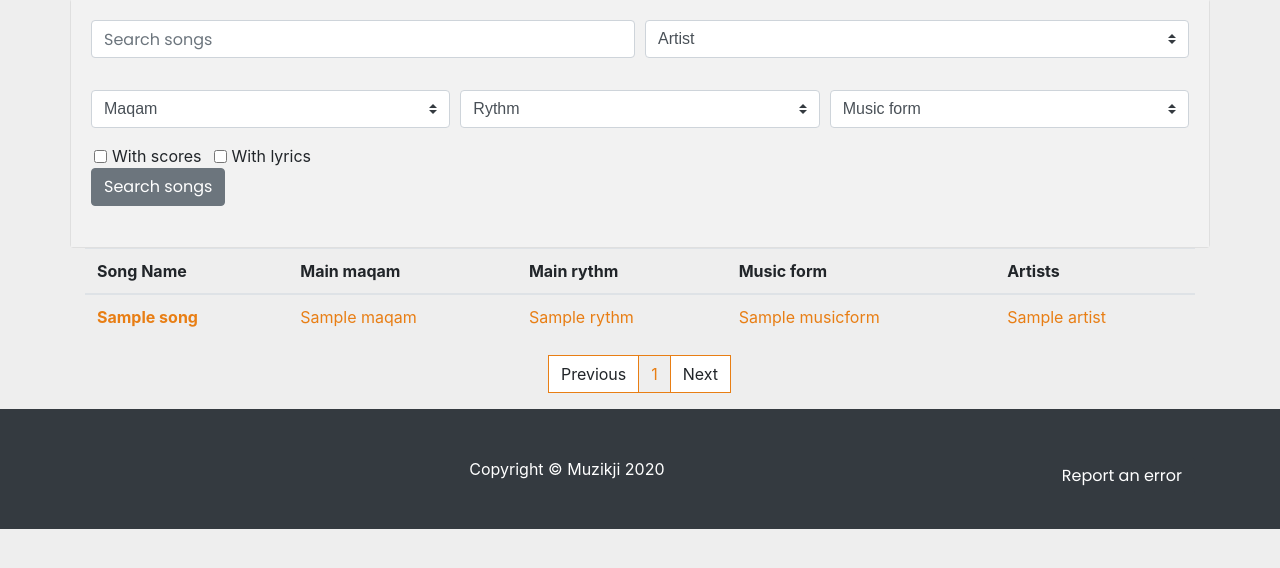
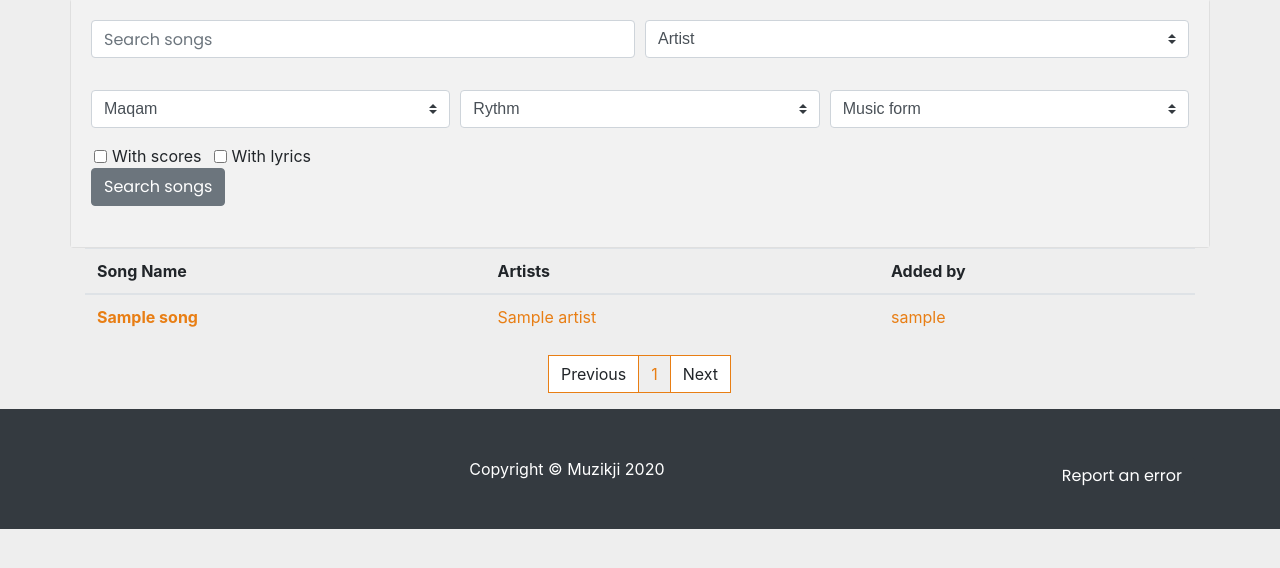
Before and after one commit to Mazen21/musikji, a Django app: page /archive/song/ in a window 1280 px wide. Shown: the part 116-684 px from the top of the page. Run offline with Django 3.2, Linux system fonts and the light colour scheme; tables that the repository leaves empty hold one stand-in row (values such as "Sample post"); some libraries are stand-ins or nearby versions.

Commit message:
corect table size in song home

```diff
--- a/archive/templates/archive/song.html
+++ b/archive/templates/archive/song.html
@@ -9,26 +9,19 @@
                         <thead>
                             <tr>
                                 <th scope="col">Song Name</th>
-                                <th scope="col">Main maqam</th>
-                                <th scope="col">Main rythm</th>
-                                <th scope="col">Music form</th>
                                 <th scope="col">Artists</th>
+                                <th scope="col">Added by</th>
                             </tr>
                         </thead>
                         <tbody>
                             {% for song in page_obj %}
                                 <tr>
                                     <th scope="row"><a href="{% url 'archive:song_detail' song.id %}">{{ song.name_eng}}</a></th>
-                                    {% if song.maqam %}<td><a href="{% url 'archive:maqam_detail' song.maqam.id %}">{{song.maqam.title_eng}}</a></td>
-                                    {% else %}<td></td>{% endif %}
-                                    {% if song.rythm %}<td><a href="{% url 'archive:rythm_detail' song.rythm.id %}">{{song.rythm.title_eng}}</a></td>
-                                    {% else %}<td></td>{% endif %}
-                                    {% if song.music_form %}<td><a href="{% url 'archive:musicform_detail' song.music_form.id %}">{{song.music_form.title_eng}}</a></td>
-                                    {% else %}<td></td>{% endif %}
                                     <td>{% for art in song.artists.all %}
                                             <a href="{% url 'archive:artist_detail' art.id %}">{{art.name_eng}}</a>
                                         {% endfor %}
                                     </td>
+                                    <td scope="row"><a href="{% url 'profile_detail' song.added_by.id %}">{{ song.added_by.username}}</a></td>
                                 </tr>
                             {% endfor %}
                         </tbody>
--- a/musikji/settings.py
+++ b/musikji/settings.py
@@ -23,7 +23,7 @@ BASE_DIR = os.path.dirname(os.path.dirname(os.path.abspath(__file__)))
 SECRET_KEY = 'hl*n_c5lmwd7@3!)j2%yv70eh%=zea09i+3%mod$d&hz_n^xji'
 
 # SECURITY WARNING: don't run with debug turned on in production!
-DEBUG = False
+DEBUG = True
 
 ALLOWED_HOSTS = ['161.35.75.55','muzikji.com','localhost','127.0.0.1',]
 
```
